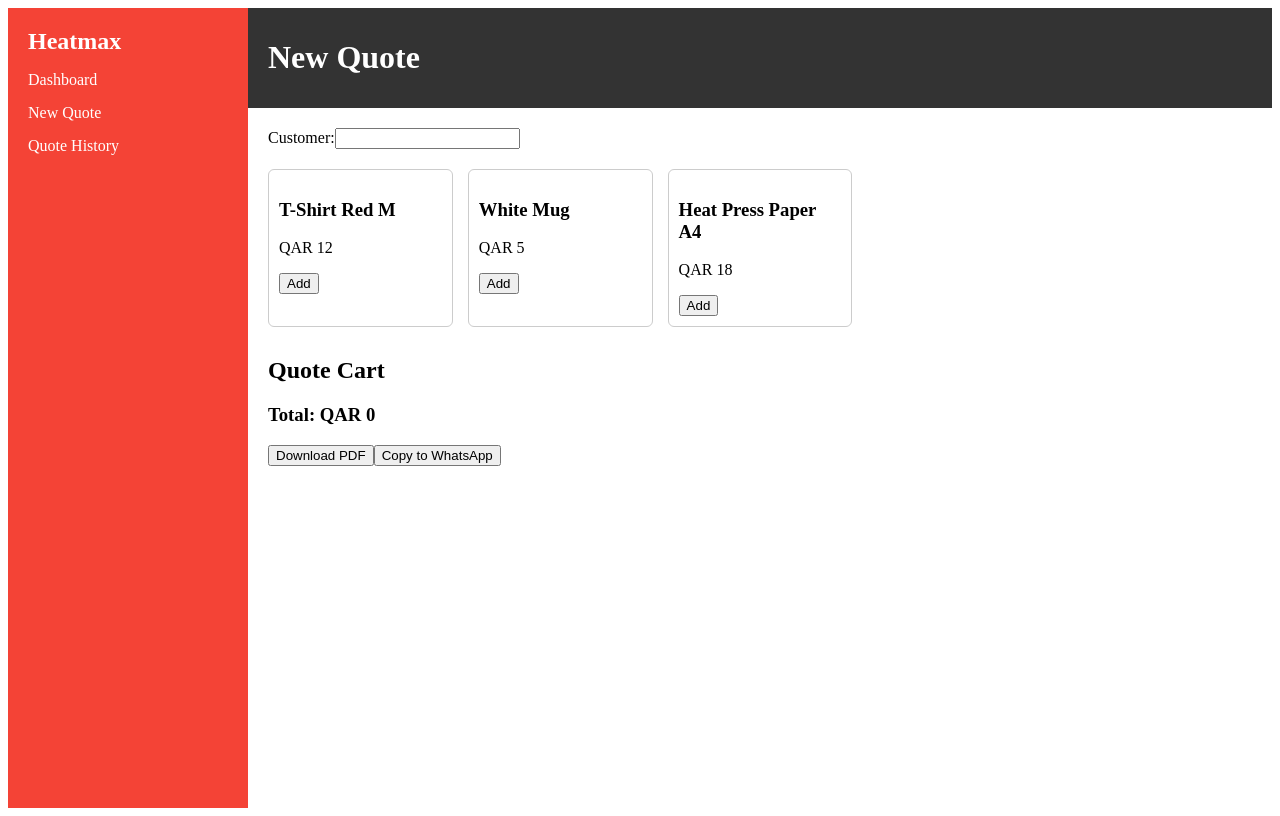
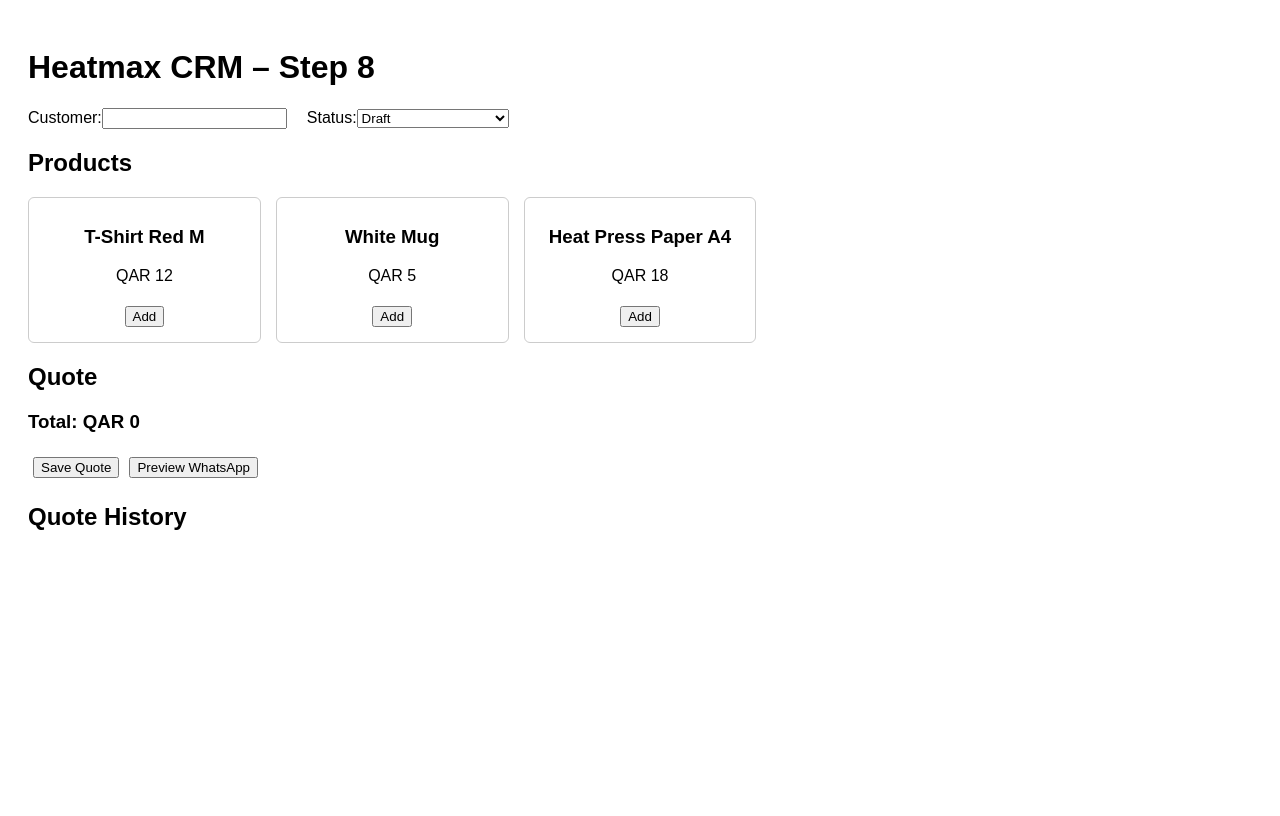
Before and after one commit to sujitashokdhumale/Heatmaxcrmtest, a React (Create React App) app: page / in a window 1280 px wide. Built offline with nearby package versions, Linux system fonts and the light colour scheme.

Commit message:
Add files via upload

```diff
--- a/src/App.js
+++ b/src/App.js
@@ -1,92 +1,115 @@
-import React, { useState } from 'react';
-import './styles.css';
+import React, { useState, useEffect } from 'react';
 
-const products = [
-  { sku: 'TSH-RED-M', name: 'T-Shirt Red M', price: 12 },
-  { sku: 'MUG-WHT', name: 'White Mug', price: 5 },
-  { sku: 'PAPER-A4', name: 'Heat Press Paper A4', price: 18 }
+const productList = [
+  { name: 'T-Shirt Red M', price: 12, sku: 'TS-RD-M' },
+  { name: 'White Mug', price: 5, sku: 'MG-WHT' },
+  { name: 'Heat Press Paper A4', price: 18, sku: 'HP-A4' }
 ];
 
-export default function App() {
+function App() {
   const [customer, setCustomer] = useState('');
+  const [status, setStatus] = useState('Draft');
   const [cart, setCart] = useState([]);
+  const [quotes, setQuotes] = useState(() => JSON.parse(localStorage.getItem('quotes')) || []);
   const [showPreview, setShowPreview] = useState(false);
 
-  const addToCart = (product) => {
-    const exists = cart.find(item => item.sku === product.sku);
+  const addProduct = (product) => {
+    const exists = cart.find(p => p.sku === product.sku);
     if (exists) {
-      setCart(cart.map(item =>
-        item.sku === product.sku ? { ...item, qty: item.qty + 1 } : item
-      ));
+      setCart(cart.map(p => p.sku === product.sku ? { ...p, qty: p.qty + 1 } : p));
     } else {
       setCart([...cart, { ...product, qty: 1 }]);
     }
   };
 
+  const updateQty = (sku, qty) => {
+    setCart(cart.map(p => p.sku === sku ? { ...p, qty: parseInt(qty) || 0 } : p));
+  };
+
+  const removeItem = (sku) => {
+    setCart(cart.filter(p => p.sku !== sku));
+  };
+
+  const total = cart.reduce((sum, p) => sum + p.qty * p.price, 0);
+  const quoteID = `EST-${quotes.length + 1}`.padStart(8, '0');
+
   const getMessage = () => {
-    let msg = `Customer: ${customer}\n\nQuote:\n`;
-    cart.forEach(item => {
-      msg += `${item.name} x${item.qty} = QAR ${item.qty * item.price}\n`;
+    let msg = `Quote ID: ${quoteID}\nCustomer: ${customer}\nStatus: ${status}\n\nItems:\n`;
+    cart.forEach(p => {
+      msg += `${p.name} x${p.qty} = QAR ${p.price * p.qty}\n`;
     });
-    msg += `\nTotal: QAR ${cart.reduce((sum, i) => sum + i.qty * i.price, 0)}`;
+    msg += `\nTotal: QAR ${total}`;
     return msg;
   };
 
-  const downloadPDF = () => {
-    const blob = new Blob([getMessage()], { type: 'text/plain' });
-    const link = document.createElement('a');
-    link.href = URL.createObjectURL(blob);
-    link.download = 'quote.txt';
-    link.click();
+  const saveQuote = () => {
+    const newQuote = {
+      id: quoteID,
+      customer,
+      items: cart,
+      total,
+      date: new Date().toLocaleString(),
+      status
+    };
+    const updatedQuotes = [newQuote, ...quotes];
+    localStorage.setItem('quotes', JSON.stringify(updatedQuotes));
+    setQuotes(updatedQuotes);
+    alert('Quote saved.');
+    setCart([]);
+    setCustomer('');
+    setStatus('Draft');
   };
 
   return (
-    <div className="layout">
-      <aside className="sidebar">
-        <h2>Heatmax</h2>
-        <ul>
-          <li>Dashboard</li>
-          <li>New Quote</li>
-          <li>Quote History</li>
-        </ul>
-      </aside>
-      <div className="main">
-        <header className="topbar">
-          <h1>New Quote</h1>
-        </header>
-        <div className="content">
-          <div className="quote-header">
+    <div className="container">
+      <h1>Heatmax CRM – Step 8</h1>
+      <div>
         <label>Customer:</label>
         <input value={customer} onChange={(e) => setCustomer(e.target.value)} />
+        <label style={{ marginLeft: 20 }}>Status:</label>
+        <select value={status} onChange={(e) => setStatus(e.target.value)}>
+          <option value="Draft">Draft</option>
+          <option value="Awaiting Confirmation">Awaiting Confirmation</option>
+          <option value="Confirmed">Confirmed</option>
+        </select>
       </div>
-          <div className="product-grid">
-            {products.map(p => (
-              <div className="product-card" key={p.sku}>
+      <h2>Products</h2>
+      <div className="grid">
+        {productList.map(p => (
+          <div key={p.sku} className="card">
             <h3>{p.name}</h3>
             <p>QAR {p.price}</p>
-                <button onClick={() => addToCart(p)}>Add</button>
+            <button onClick={() => addProduct(p)}>Add</button>
           </div>
         ))}
       </div>
-          <div className="quote-cart">
-            <h2>Quote Cart</h2>
-            {cart.map(item => (
-              <div key={item.sku}>
-                {item.name} × {item.qty} = QAR {item.qty * item.price}
+      <h2>Quote</h2>
+      {cart.map(p => (
+        <div key={p.sku} className="cart-item">
+          {p.name} – QAR {p.price} ×
+          <input type="number" value={p.qty} onChange={(e) => updateQty(p.sku, e.target.value)} />
+          = QAR {p.qty * p.price}
+          <button onClick={() => removeItem(p.sku)}>Remove</button>
         </div>
       ))}
-            <h3>Total: QAR {cart.reduce((sum, i) => sum + i.qty * i.price, 0)}</h3>
-            <button onClick={downloadPDF}>Download PDF</button>
-            <button onClick={() => setShowPreview(!showPreview)}>Copy to WhatsApp</button>
+      <h3>Total: QAR {total}</h3>
+      <button onClick={saveQuote}>Save Quote</button>
+      <button onClick={() => setShowPreview(!showPreview)}>Preview WhatsApp</button>
       {showPreview && (
         <div>
-                <textarea readOnly rows="6" value={getMessage()} />
+          <textarea rows="6" value={getMessage()} readOnly style={{ width: '100%' }} />
           <button onClick={() => navigator.clipboard.writeText(getMessage())}>Copy</button>
         </div>
       )}
+      <h2>Quote History</h2>
+      {quotes.map(q => (
+        <div key={q.id}>
+          <strong>{q.id}</strong> – {q.customer} – QAR {q.total} – {q.date} –
+          <span className="status-label">{q.status}</span>
         </div>
-        </div>
-      </div>
+      ))}
     </div>
   );
 }
+
+export default App;
--- a/src/styles.css
+++ b/src/styles.css
@@ -1,55 +1,6 @@
-.layout {
-  display: flex;
-  height: 100vh;
-}
-.sidebar {
-  width: 200px;
-  background: #f44336;
-  color: white;
-  padding: 20px;
-}
-.sidebar h2 {
-  margin: 0;
-}
-.sidebar ul {
-  list-style: none;
-  padding: 0;
-}
-.sidebar ul li {
-  margin: 15px 0;
-  cursor: pointer;
-}
-.main {
-  flex: 1;
-  display: flex;
-  flex-direction: column;
-}
-.topbar {
-  background: #333;
-  color: white;
-  padding: 10px 20px;
-}
-.content {
-  padding: 20px;
-  overflow-y: auto;
-}
-.product-grid {
-  display: grid;
-  grid-template-columns: repeat(auto-fill, minmax(180px, 1fr));
-  gap: 15px;
-}
-.product-card {
-  border: 1px solid #ccc;
-  padding: 10px;
-  border-radius: 6px;
-}
-.quote-header {
-  margin-bottom: 20px;
-}
-.quote-cart {
-  margin-top: 30px;
-}
-textarea {
-  width: 100%;
-  margin-top: 10px;
-}
+.container { padding: 20px; font-family: Arial, sans-serif; }
+.grid { display: grid; grid-template-columns: repeat(auto-fill, minmax(200px, 1fr)); gap: 15px; }
+.card { border: 1px solid #ccc; padding: 10px; border-radius: 6px; text-align: center; }
+.cart-item { margin-bottom: 10px; }
+button { margin: 5px; }
+.status-label { font-weight: bold; padding: 4px 8px; border-radius: 4px; background-color: #eee; display: inline-block; }
```
Also changed, not shown: src/index.js (line endings or trailing spaces). Lines whose indentation alone changed are shown as unchanged.
